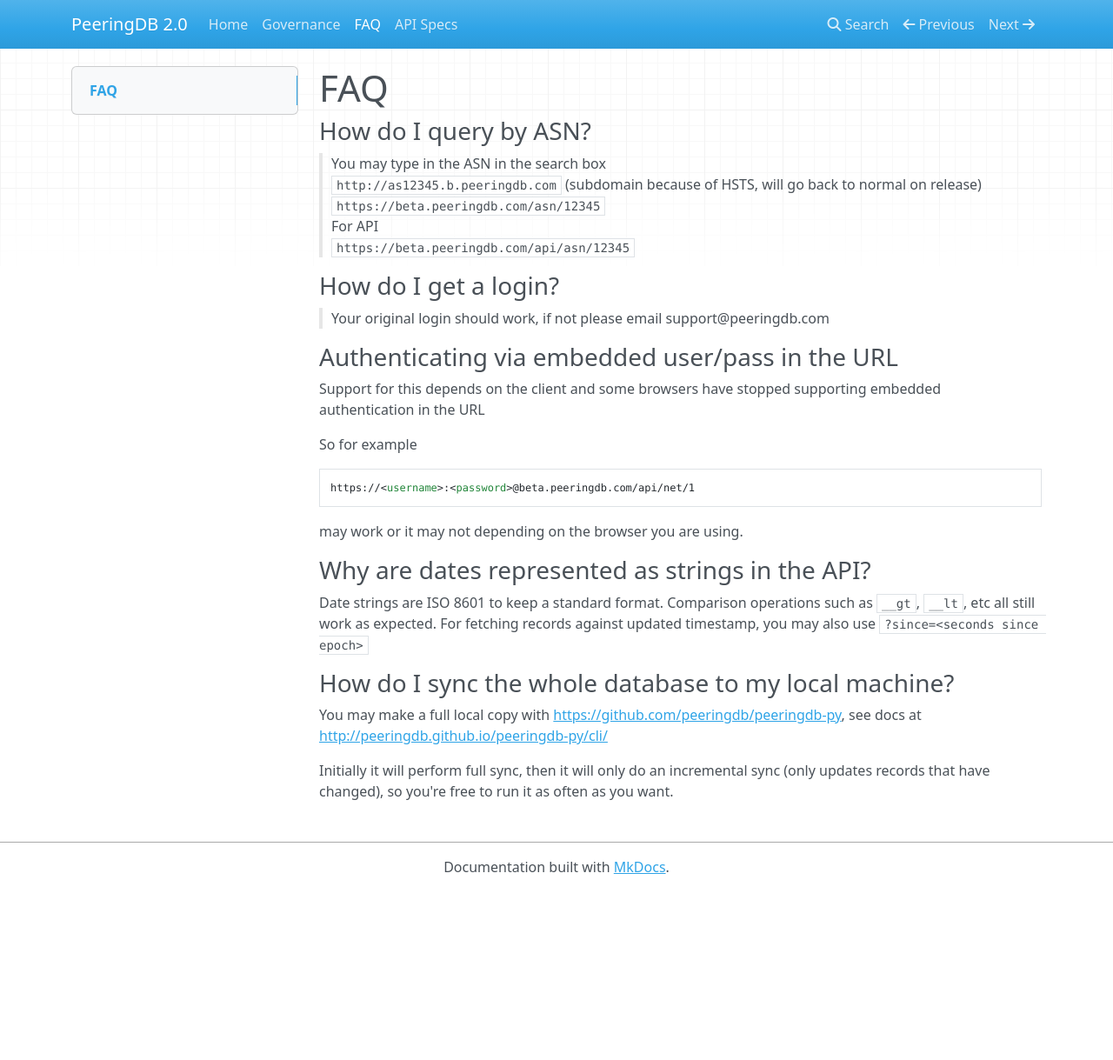
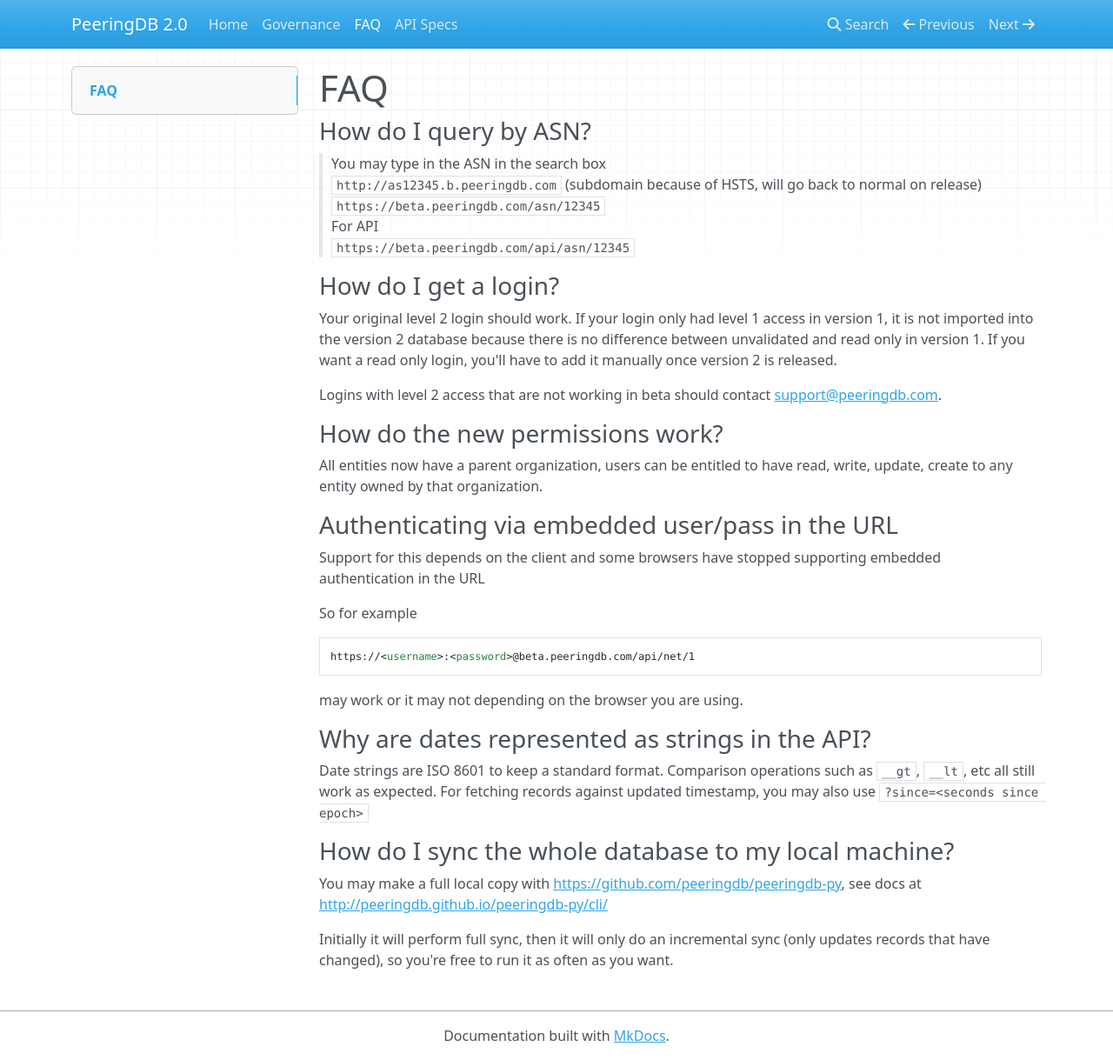
Before and after one commit to peeringdb/docs, an MkDocs documentation site: the page built from docs/faq.md, in a window 1280 px wide and 1219 px high. Shown: the whole window at 87% size. Built offline with MkDocs 1.6.1, drawn with Linux system fonts in a browser that asks for light colours; nearby versions of some CDN libraries; old or Windows-style settings are respelled for this version of MkDocs.

Commit message:
update faq

```diff
--- a/docs/faq.md
+++ b/docs/faq.md
@@ -12,8 +12,13 @@
 
 ### How do I get a login?
 
-> Your original login should work, if not please email support@peeringdb.com
+Your original level 2 login should work. If your login only had level 1 access in version 1, it is not imported into the version 2 database because there is no difference between unvalidated and read only in version 1. If you want a read only login, you'll have to add it manually once version 2 is released.
 
+Logins with level 2 access that are not working in beta should contact <support@peeringdb.com>.
+
+### How do the new permissions work?
+
+All entities now have a parent organization, users can be entitled to have read, write, update, create to any entity owned by that organization.
 
 ### Authenticating via embedded user/pass in the URL
 
```
Also changed, not shown: docs/index.md (+2 -1 lines).
